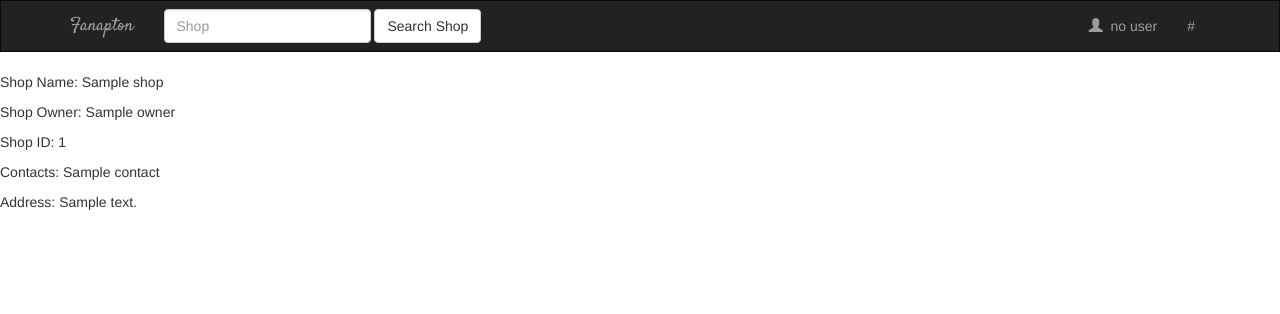
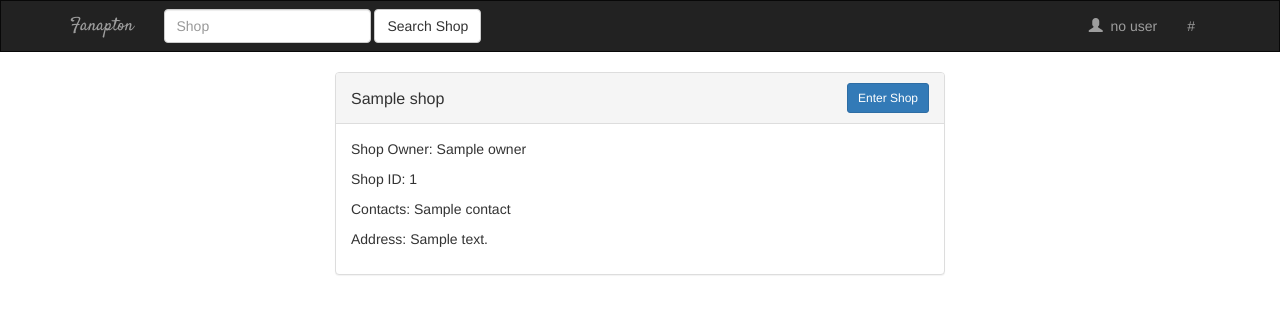
Before and after one commit to riidatibula/Fanapton, a Python web app: template templates/home.html in a window 1280 px wide. Shown: the top 314 px of the page. Run offline with Jinja, Linux system fonts and the light colour scheme; the template is opened without the code that fills it: most values are stand-ins (such as "Sample title", 1, 10 or a date in 2020); some libraries are stand-ins or nearby versions.

Commit message:
edited some ui

```diff
--- a/templates/home.html
+++ b/templates/home.html
@@ -13,7 +13,13 @@
 
 {% block body %}
 	{% for shop in shops %}
-		<p>Shop Name: {{ shop.name }}</p>
+		<div class="col-lg-6 col-lg-offset-3">
+		<div class="panel panel-default">
+			<div class="panel-heading clearfix">
+				<h3 class="panel-title pull-left" style="padding-top: 7px">{{ shop.name }}</h3>
+				<a href="#" class="btn btn-primary btn-sm pull-right">Enter Shop</a>
+			</div>
+			<div class="panel-body">
 				<p>Shop Owner: {{ shop.owner }}</p>
 				<p>Shop ID: {{ shop.key.id() }}</p>
 				<p>Contacts:
@@ -26,7 +32,9 @@
 						{{ address }}
 					{% endfor %}
 				</p>
-		<br>
+			</div>
+		</div>
+		</div>
 	{% endfor %}
 
 	{% if user %}
```
Lines whose indentation alone changed are shown as unchanged.
